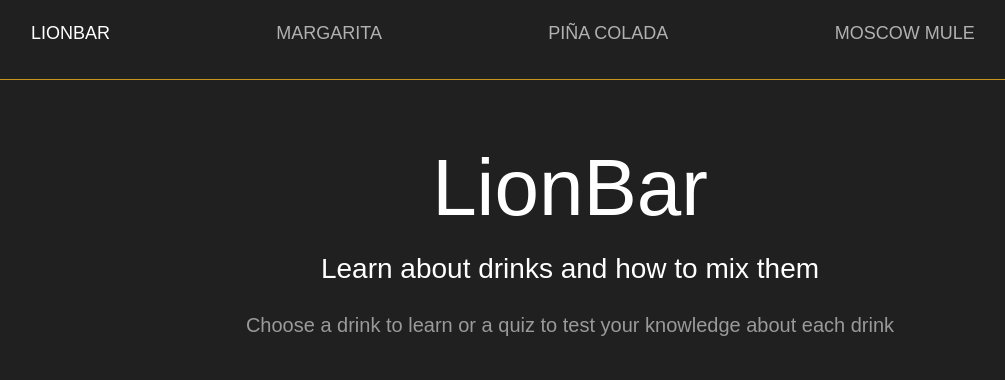
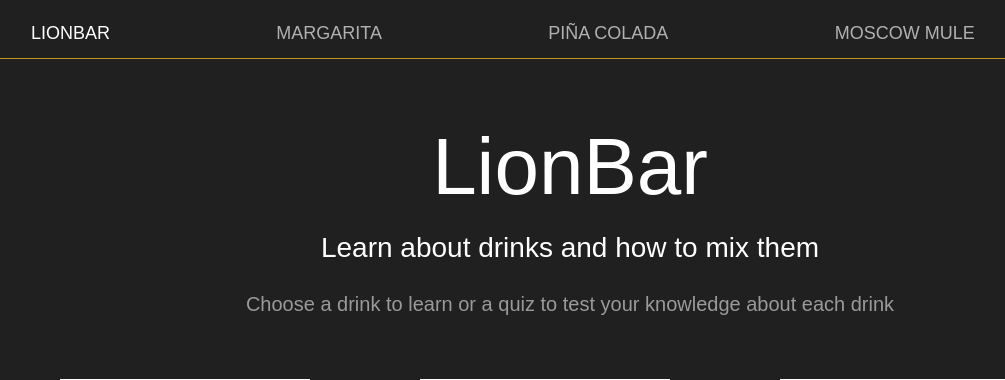
Before and after one commit to Angelica-Michaca/cocktail, a Flask app: page / in a window 1280 px wide. Shown: the top 380 px of the page, without its empty margins (70-1075 px from the left). Run offline with Flask 2, Linux system fonts and the light colour scheme; some libraries are stand-ins or nearby versions.

Commit message:
nav bar border changes
marin-top: -5px

```diff
--- a/static/main.css
+++ b/static/main.css
@@ -181,6 +181,7 @@
 
         }
         hr{
+          margin-top: -5px;
           border-width:1px;
           background-color: goldenrod
         }
```
Also changed, not shown: static/quiz.js (line endings or trailing spaces).
